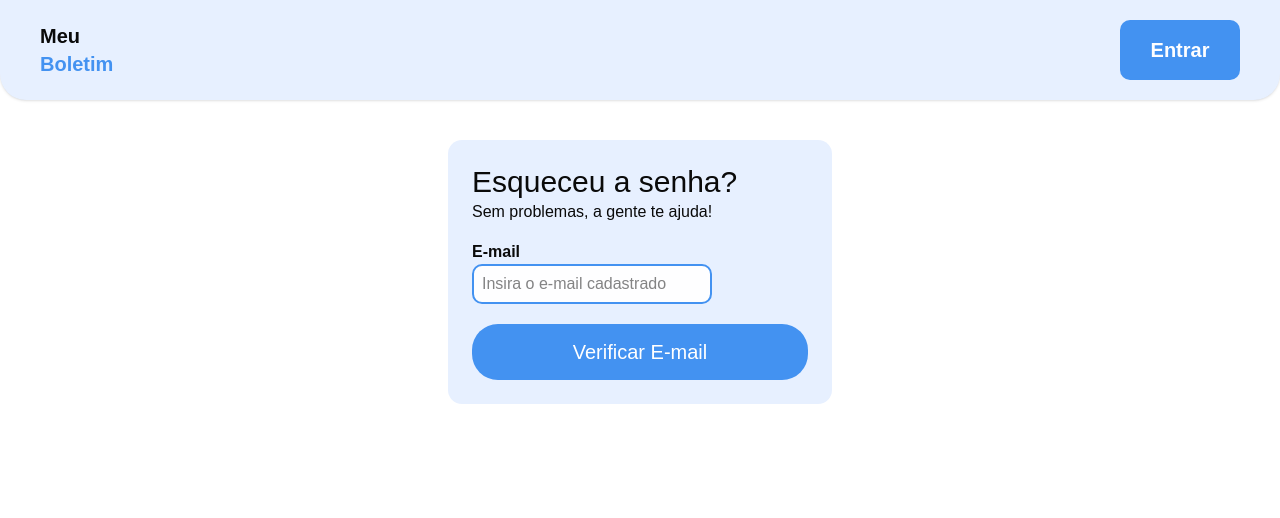
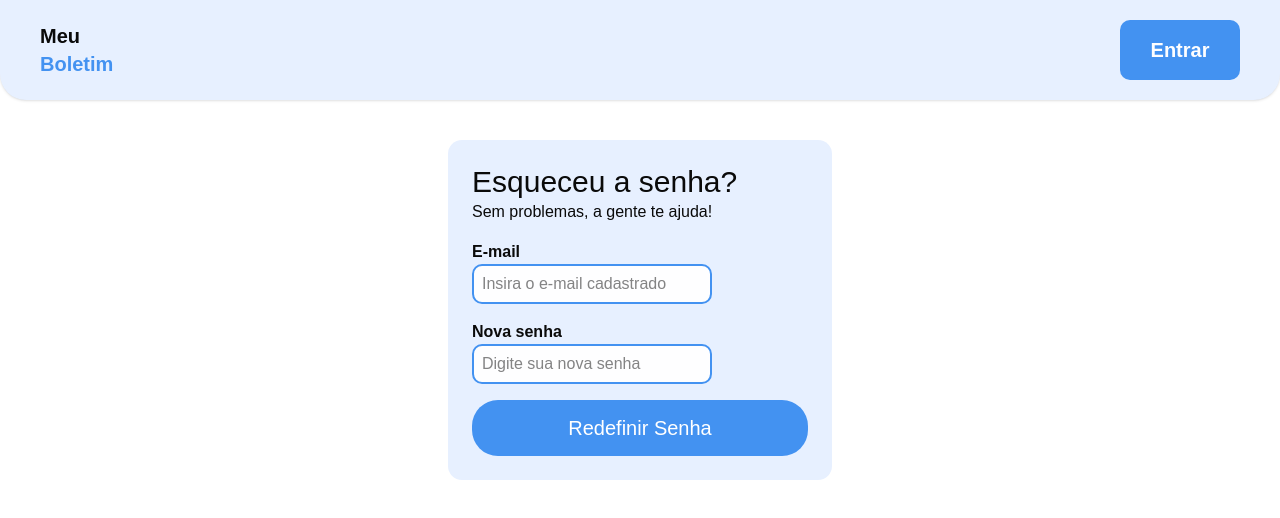
Before and after one commit to Gleison-dev/meuBoletimFrontend, a React (Vite) app: page /resetPassword in a window 1280 px wide. Shown: the top 518 px of the page. Built offline with nearby package versions, Linux system fonts and the light colour scheme.

Commit message:
feat: Reset password function inputed on reset password page.

```diff
--- a/src/pages/ResetPassword/resetPassword.jsx
+++ b/src/pages/ResetPassword/resetPassword.jsx
@@ -1,6 +1,48 @@
 import Input from "@/components/Input/input";
+import { AuthContext } from "@/context/AuthContext";
+import { api } from "@/services/api";
+import { useContext, useState } from "react";
+import { useNavigate } from "react-router-dom";
 
 export default function ResetPassword() {
+  const { token } = useContext(AuthContext);
+  const [email, setEmail] = useState("");
+  const [newPassword, setNewPassword] = useState("");
+  const [message, setMessage] = useState("");
+  const [loading, setLoading] = useState(false);
+  const navigate = useNavigate();
+
+  const handleReset = async () => {
+    try {
+      setLoading(true);
+      const response = await api.patch(
+        `/resetPassword`,
+        {
+          email,
+          newPassword,
+        },
+        {
+          headers: {
+            Authorization: `Bearer ${token}`,
+          },
+        },
+      );
+      setMessage(response.data.user);
+      setLoading(false);
+    } catch (error) {
+      setLoading(false);
+      const message =
+        error.response?.data?.message || "Erro ao resetar sua senha.";
+      setMessage(message);
+    }
+    setTimeout(() => {
+      setEmail("");
+      setNewPassword("");
+      setMessage("");
+      navigate("/login");
+    }, 3000);
+  };
+
   return (
     <>
       <section className="flex justify-center items-center mt-10">
@@ -9,15 +51,54 @@ export default function ResetPassword() {
             <h1 className="text-3xl">Esqueceu a senha?</h1>
             <p>Sem problemas, a gente te ajuda!</p>
           </div>
-          <div className="mt-4">
-            <label>
-              <strong>E-mail</strong>
-            </label>{" "}
-            <br />
-            <Input type="text" placeholder="Insira o e-mail cadastrado" />
+          <div className="flex flex-col gap-4 mt-4">
+            <div>
+              <label>
+                <strong>E-mail</strong>
+              </label>{" "}
+              <br />
+              <Input
+                type="text"
+                value={email}
+                onChange={(e) => setEmail(e.target.value)}
+                placeholder="Insira o e-mail cadastrado"
+              />
+            </div>
+            <div>
+              <label>
+                <strong>Nova senha</strong>
+              </label>{" "}
+              <br />
+              <Input
+                type="text"
+                value={newPassword}
+                onChange={(e) => setNewPassword(e.target.value)}
+                placeholder="Digite sua nova senha"
+              />
+            </div>
           </div>
-          <div className="flex justify-center items-center mt-5">
-            <button className="w-96 h-14 rounded-4xl text-xl cursor-pointer transition ease-in-out duration-300 text-white bg-azul hover:bg-blue-800">Verificar E-mail</button>
+          <div className="mt-3">
+            <p className="text-azul underline">
+              <strong>{message}</strong>
+            </p>
+          </div>
+          <div className="flex justify-center items-center mt-4">
+            {loading ? (
+              <button
+                disabled
+                onClick={handleReset}
+                className="w-96 h-14 rounded-4xl text-xl text-white bg-gray-500"
+              >
+                Redefinindo...
+              </button>
+            ) : (
+              <button
+                onClick={handleReset}
+                className="w-96 h-14 rounded-4xl text-xl cursor-pointer transition ease-in-out duration-300 text-white bg-azul hover:bg-blue-800"
+              >
+                Redefinir Senha
+              </button>
+            )}
           </div>
         </div>
       </section>
```
